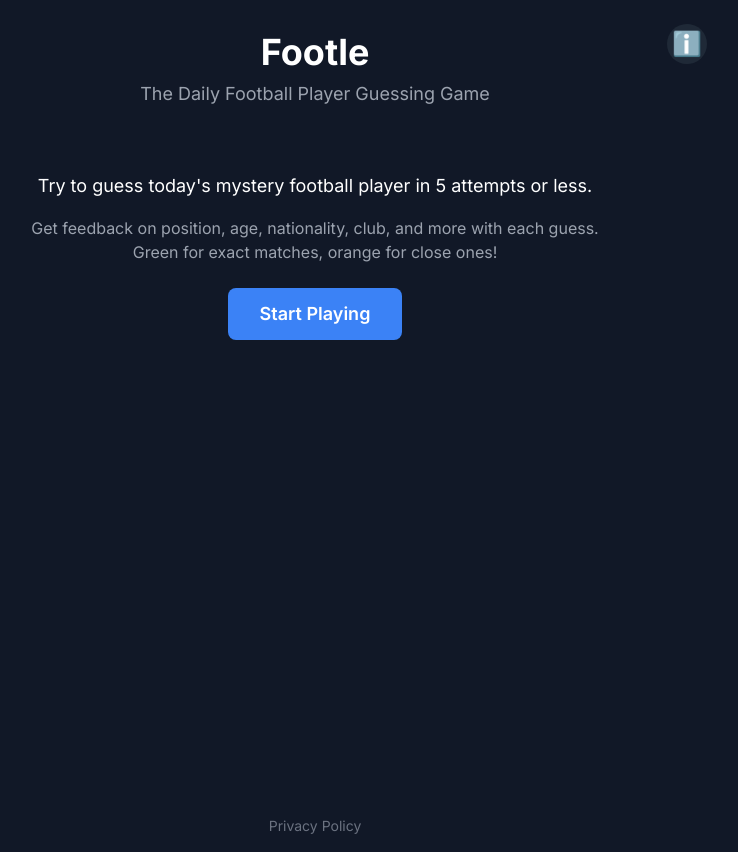
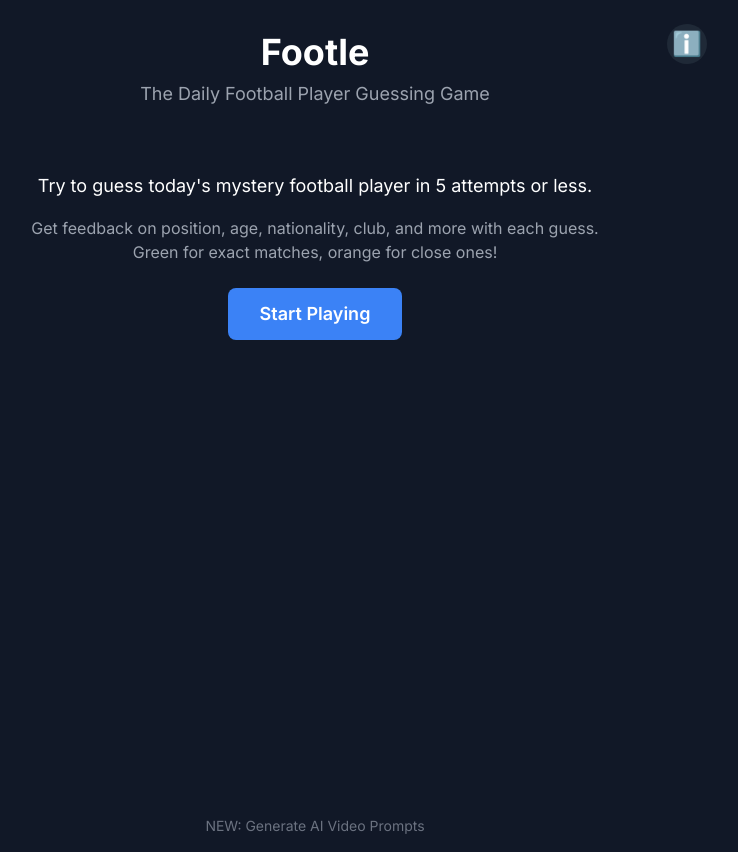
Before and after one commit to elljfb/footle, a Next.js app: page / in a window 1280 px wide. Shown: the whole page, without its empty margins (325-1063 px from the left). Built offline with nearby package versions, Linux system fonts and the light colour scheme.

Commit message:
feat: update footer

```diff
--- a/components/Footer.tsx
+++ b/components/Footer.tsx
@@ -3,8 +3,8 @@ import Link from 'next/link';
 export default function Footer() {
   return (
     <footer className="py-4 text-center text-sm text-gray-500">
-      <Link href="/privacy" className="hover:text-gray-700">
-        Privacy Policy
+      <Link href="https://aivideoprompts.app" className="hover:text-gray-700">
+        NEW: Generate AI Video Prompts
       </Link>
     </footer>
   );
```
